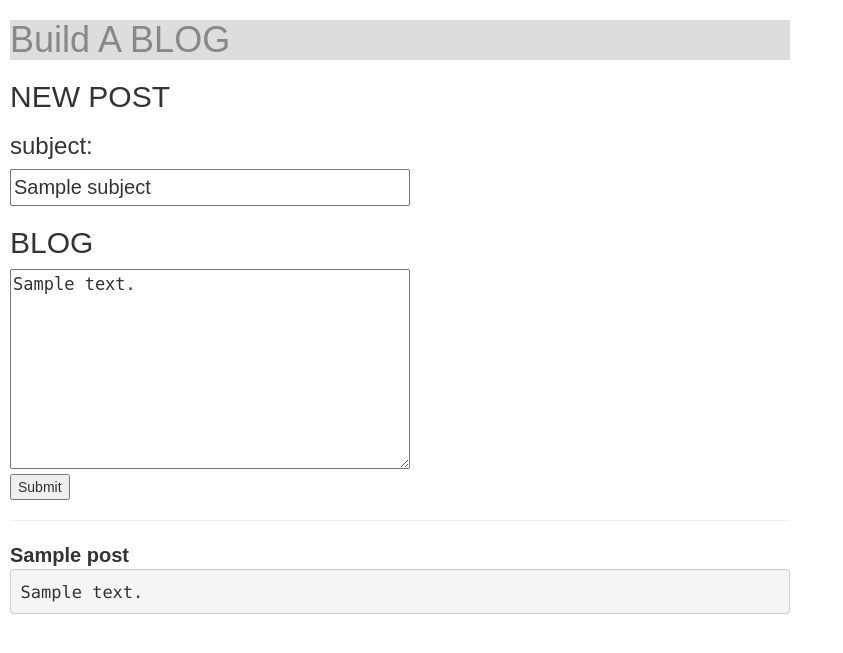
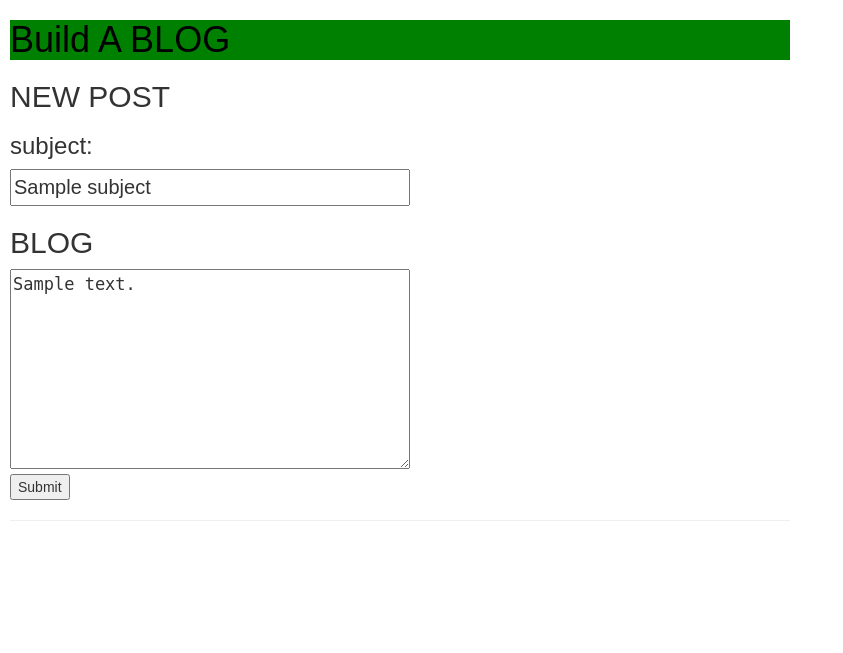
Before and after one commit to creedsgt/build-a-blog-1, a Python web app: template templates/blogpost.html in a window 1280 px wide. Shown: the part 30-683 px from the top of the page, without its empty margins (0-843 px from the left). Run offline with Jinja, Linux system fonts and the light colour scheme; the template is opened without the code that fills it: most values are stand-ins (such as "Sample title", 1, 10 or a date in 2020); some libraries are stand-ins or nearby versions.

Commit message:
Final working commit, hacker edition

```diff
--- a/templates/base.html
+++ b/templates/base.html
@@ -1,4 +1,5 @@
 <!DOCTYPE html>
+<html lang="en">
 <html>
     <head>
         <!-- bootstrap links-->
@@ -8,6 +9,8 @@
 
         <link type="text/css" rel="stylesheet" href="/static/styles.css" />
         <title>Build A BLOG</title>
+        <meta charset="utf-8"> <!-- for bootstrap-->
+        <meta name="viewport" content="width=device-width, initial-scale=1">  <!-- for bootstrap mobile responsiveness-->
     </head>
 
     <body style="margin: 0">
@@ -17,7 +20,7 @@
             <a href="/blog/newpost">new post</a>
         </nav>
 
-        <h1 style="background-color: #ddd; color: #888; margin: 0 height:50px">
+        <h1 style="background-color: green; color: black; margin: 0 height:50px;">
             Build A BLOG
         </h1>
         {% block content %}
--- a/templates/bloghome.html
+++ b/templates/bloghome.html
@@ -5,6 +5,7 @@
     <div class="blogpost">
         {% set id = post.key().id() %}
         {% set link = "/blog/" ~ id %}
+        <!-- /blog/{{ post.key().id() }} -->
         <a href={{link}}><div class="blogpost-subject">{{post.subject}}</div></a>
         {{post.created.strftime("%b %d, %Y")}}
 
--- a/templates/blogpost.html
+++ b/templates/blogpost.html
@@ -11,11 +11,5 @@
     <div class="error">{{error}}</div>
 </form>
 <hr>
-    {% for post in posts %}
-        <div class="blogpost">
-            <div class="blogpost-subject">{{post.subject}}</div>
-            <pre class="blogpost-content">{{post.content}}</pre> <!-- "<pre> preserves the formatting of whatever is between the tags" -->
-        </div>
-    {% endfor %}
 
 {% endblock %} <!-- ending the block that gets inserted into base.html-->
```
Also changed, not shown: main.py (+6 -5 lines), 1 other file.
